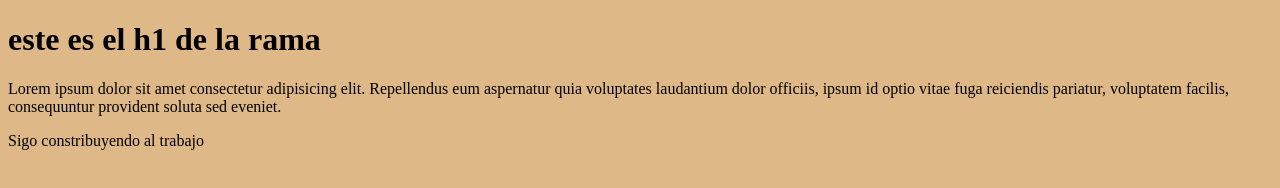
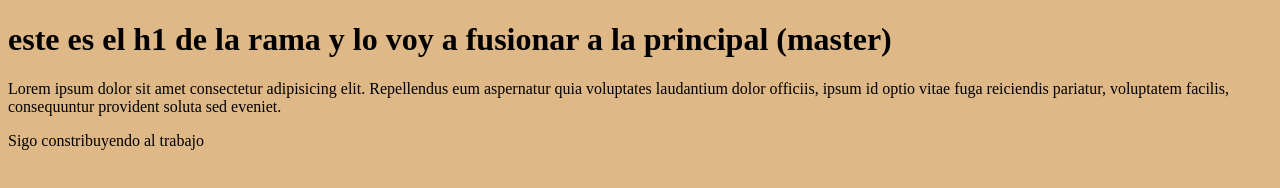
Before and after one commit to AgustinaTuzi/Mi-primer-repositorio-, a plain HTML site: page index.html in a window 1280 px wide. Drawn offline with Linux system fonts and the light colour scheme.

Commit message:
estoy listo para fusionar

```diff
--- a/index.html
+++ b/index.html
@@ -8,7 +8,7 @@
     <title>Document</title>
 </head>
 <body>
-    <h1>este es el h1 de la rama</h1>
+    <h1>este es el h1 de la rama y lo voy a fusionar a la principal (master)</h1>
     <p>Lorem ipsum dolor sit amet consectetur adipisicing elit. Repellendus eum aspernatur quia voluptates laudantium dolor officiis, ipsum id optio vitae fuga reiciendis pariatur, voluptatem facilis, consequuntur provident soluta sed eveniet.</p>
     <p>Sigo constribuyendo al trabajo</p>
 </body>
```
